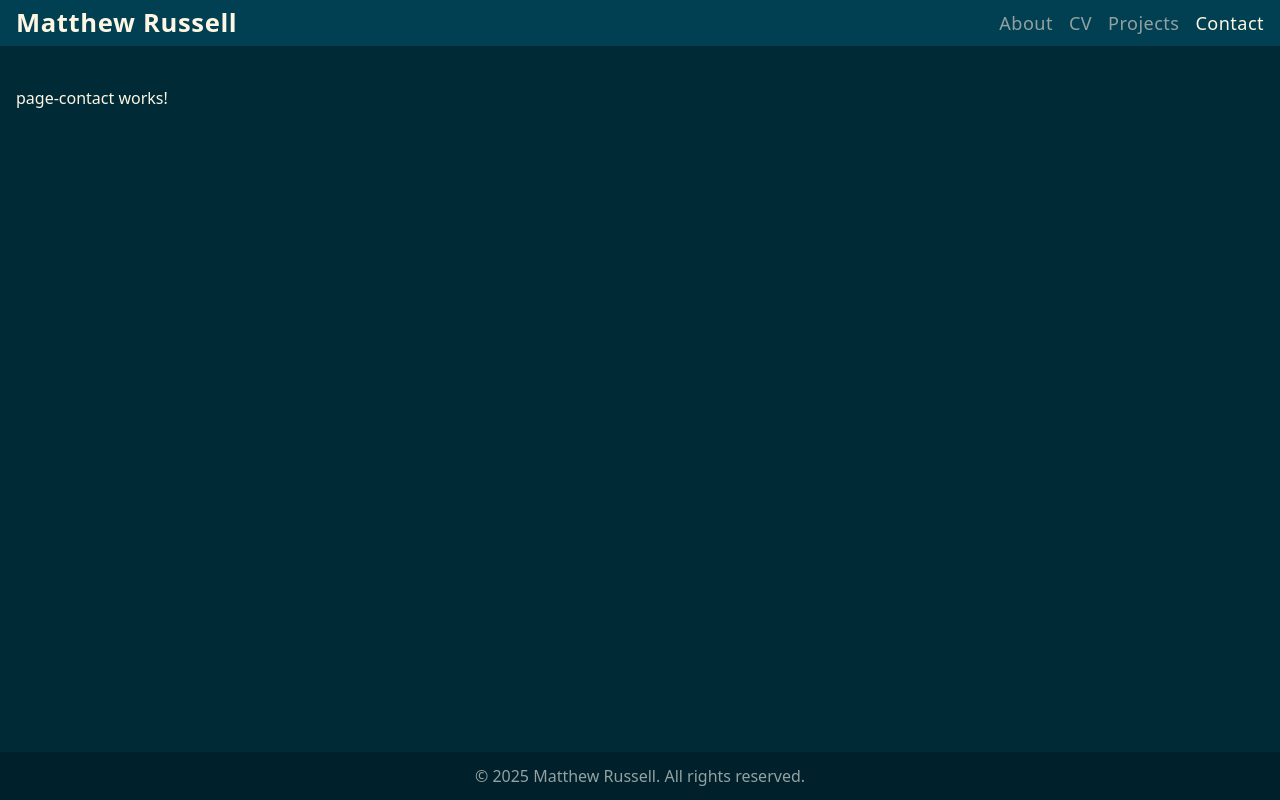
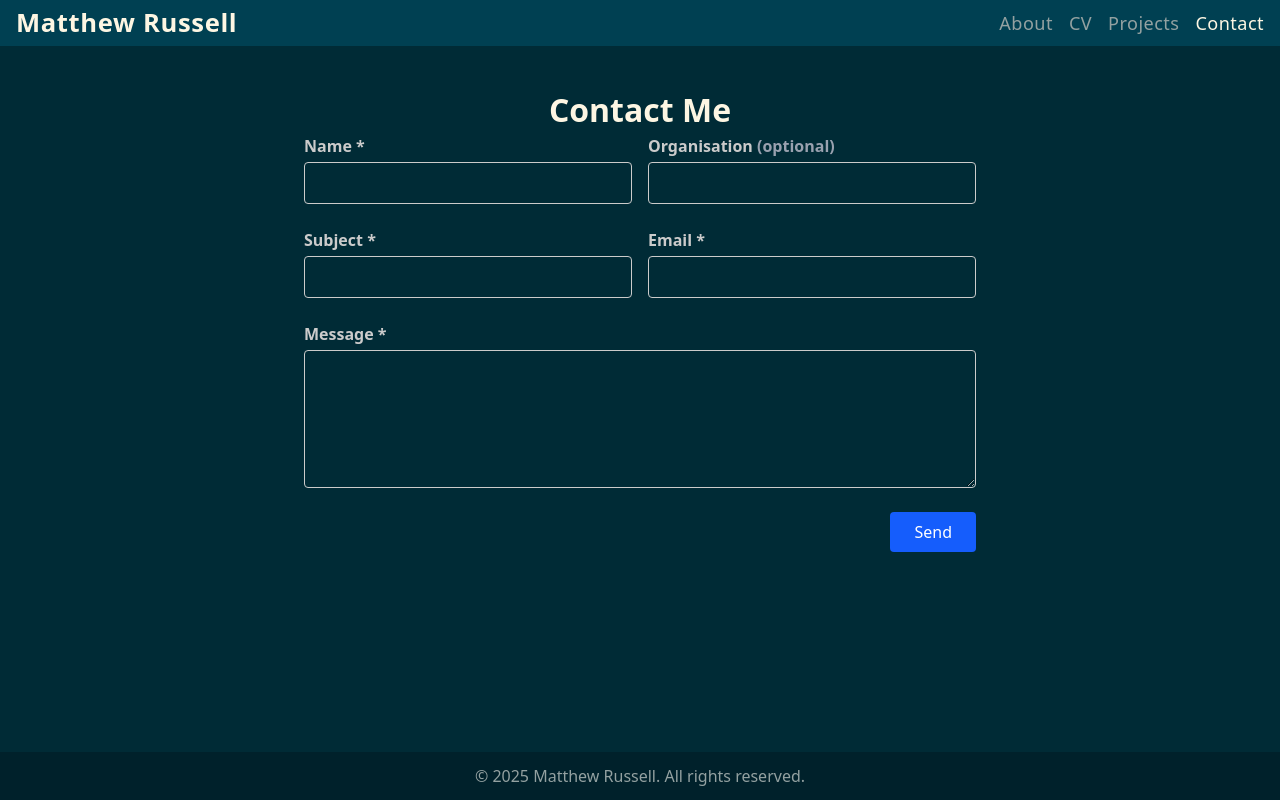
Before and after one commit to mjrussell91/mjrussell-net, an Angular app: page /contact in a window 1280 px wide. Built offline with nearby package versions, Linux system fonts and the light colour scheme.

Commit message:
add contact form html and functionality

```diff
--- a/src/app/app.config.ts
+++ b/src/app/app.config.ts
@@ -3,11 +3,13 @@ import { provideRouter } from '@angular/router';
 
 import { routes } from './app.routes';
 import { provideClientHydration, withEventReplay } from '@angular/platform-browser';
+import { provideHttpClient } from '@angular/common/http';
 
 export const appConfig: ApplicationConfig = {
   providers: [
     provideBrowserGlobalErrorListeners(),
     provideZonelessChangeDetection(),
-    provideRouter(routes), provideClientHydration(withEventReplay())
+    provideRouter(routes), provideClientHydration(withEventReplay()),
+    provideHttpClient()
   ]
 };
--- a/src/app/page-contact/page-contact.html
+++ b/src/app/page-contact/page-contact.html
@@ -1 +1,43 @@
-<p>page-contact works!</p>
+<section>
+    <h1>Contact Me</h1>
+	<form class="flex flex-col gap-6 max-w-2xl mx-auto" (ngSubmit)="submit()" #contactForm="ngForm" novalidate>
+		<!-- Row 1: Name and Organisation -->
+		<div class="flex flex-row gap-4">
+			<div class="flex-1 flex flex-col">
+				<label for="name" class="mb-1 font-semibold">Name <span class="text-red-1">*</span></label>
+				<input id="name" name="name" type="text" class="border rounded px-3 py-2" [(ngModel)]="form.name" required aria-required="true" />
+				<span *ngIf="validationErrors.name" class="text-red-1 text-sm mt-1">{{ validationErrors.name }}</span>
+			</div>
+			<div class="flex-1 flex flex-col">
+				<label for="organisation" class="mb-1 font-semibold">Organisation <span class="text-gray-400">(optional)</span></label>
+				<input id="organisation" name="organisation" type="text" class="border rounded px-3 py-2" [(ngModel)]="form.organisation" />
+				<span *ngIf="validationErrors.organisation" class="text-red-1 text-sm mt-1">{{ validationErrors.organisation }}</span>
+			</div>
+		</div>
+		<!-- Row 2: Subject and Email -->
+		<div class="flex flex-row gap-4">
+			<div class="flex-1 flex flex-col">
+				<label for="subject" class="mb-1 font-semibold">Subject <span class="text-red-1">*</span></label>
+				<input id="subject" name="subject" type="text" class="border rounded px-3 py-2" [(ngModel)]="form.subject" required aria-required="true" />
+				<span *ngIf="validationErrors.subject" class="text-red-1 text-sm mt-1">{{ validationErrors.subject }}</span>
+			</div>
+			<div class="flex-1 flex flex-col">
+				<label for="email" class="mb-1 font-semibold">Email <span class="text-red-1">*</span></label>
+				<input id="email" name="email" type="email" class="border rounded px-3 py-2" [(ngModel)]="form.email" required aria-required="true" />
+				<span *ngIf="validationErrors.email" class="text-red-1 text-sm mt-1">{{ validationErrors.email }}</span>
+			</div>
+		</div>
+		<!-- Row 3: Message -->
+		<div class="flex flex-col">
+			<label for="message" class="mb-1 font-semibold">Message <span class="text-red-1">*</span></label>
+			<textarea id="message" name="message" rows="5" class="border rounded px-3 py-2" [(ngModel)]="form.message" required aria-required="true"></textarea>
+			<span *ngIf="validationErrors.message" class="text-red-1 text-sm mt-1">{{ validationErrors.message }}</span>
+		</div>
+		<!-- Row 4: Submit Button -->
+		<div class="flex flex-row justify-end">
+			<button type="submit" class="bg-blue-600 text-white px-6 py-2 rounded hover:bg-blue-700 transition-colors">Send</button>
+		</div>
+		<!-- Row 5: Response Message -->
+		<p *ngIf="responseMessage" class="mt-2 text-center text-lg" [ngClass]="{'text-green-600': responseMessage.includes('success'), 'text-red-600': responseMessage.includes('not sent') || responseMessage.includes('invalid')}" aria-live="polite">{{ responseMessage }}</p>
+	</form>
+</section>
--- a/src/app/page-contact/page-contact.ts
+++ b/src/app/page-contact/page-contact.ts
@@ -1,11 +1,104 @@
-import { Component } from '@angular/core';
+import { Component, Injectable } from "@angular/core";
+import { CommonModule } from "@angular/common";
+// import { NgForm } from '@angular/forms';
+import { HttpClient } from "@angular/common/http";
+import { FormsModule } from "@angular/forms";
+import { NgClass } from "@angular/common";
+
+type ContactFormData = {
+	name: string;
+	organisation: string;
+	email: string;
+	subject: string;
+	message: string;
+};
 
 @Component({
-  selector: 'app-page-contact',
-  imports: [],
-  templateUrl: './page-contact.html',
-  styleUrl: './page-contact.css'
+	selector: "app-page-contact",
+	imports: [FormsModule, NgClass, CommonModule],
+	templateUrl: "./page-contact.html",
+	styleUrl: "./page-contact.css",
 })
 export class PageContact {
+  	constructor(private http: HttpClient) {}
 
+  	form: ContactFormData = {
+		name: "",
+		organisation: "",
+		email: "",
+		subject: "",
+		message: "",
+  	};
+
+	validationErrors: ContactFormData = {
+		name: "",
+		organisation: "",
+		email: "",
+		subject: "",
+		message: "",
+	};
+	responseMessage: string = "";
+
+	validate(): boolean {
+		this.validationErrors = {
+			name: "",
+			organisation: "",
+			email: "",
+			subject: "",
+			message: "",
+		};
+		let valid = true;
+		if (!this.form.name || this.form.name.trim().length < 2) {
+			this.validationErrors.name = "Name is required (min 2 characters).";
+			valid = false;
+		}
+		if (!this.form.subject || this.form.subject.trim().length < 2) {
+			this.validationErrors.subject = "Subject is required (min 2 characters).";
+			valid = false;
+		}
+		if (!this.form.message || this.form.message.trim().length < 2) {
+			this.validationErrors.message = "Message is required (min 2 characters).";
+			valid = false;
+		}
+		if (this.form.email) {
+			const emailRegex = /^[^\s@]+@[^\s@]+\.[^\s@]+$/;
+			if (!emailRegex.test(this.form.email)) {
+				this.validationErrors.email = "Please enter a valid email address.";
+				valid = false;
+			}
+		} else {
+			this.validationErrors.email = "Email is required.";
+			valid = false;
+		}
+		// Organisation is optional, no validation needed
+		return valid;
+	}
+
+  	async submit() {
+		this.responseMessage = "";
+		if (!this.validate()) {
+			this.responseMessage = "Some fields are invalid or required.";
+			return;
+		}
+		try {
+			const response: any = await this.http
+				.post("/api/contact", this.form, { observe: "response" })
+				.toPromise();
+			if (response.status === 200) {
+				this.responseMessage = "Form submitted successfully!";
+				this.form = {
+				name: "",
+				organisation: "",
+				email: "",
+				subject: "",
+				message: "",
+				};
+			} else {
+				this.responseMessage =
+				"Contact message not sent. Please try again later.";
+			}
+		} catch (error: any) {
+			this.responseMessage = "Contact message not sent. " + (error?.message || "An error occurred.");
+		}
+  	}
 }
```
